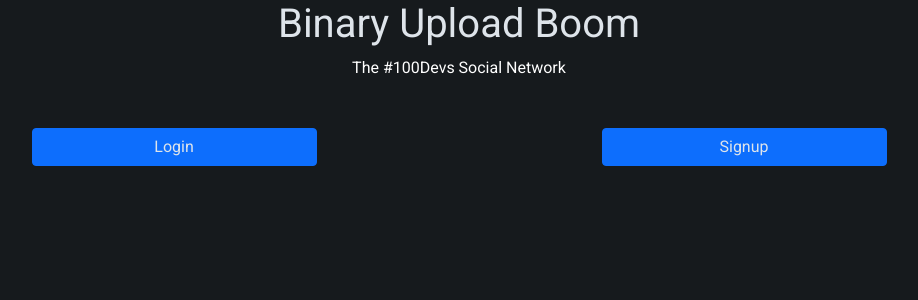
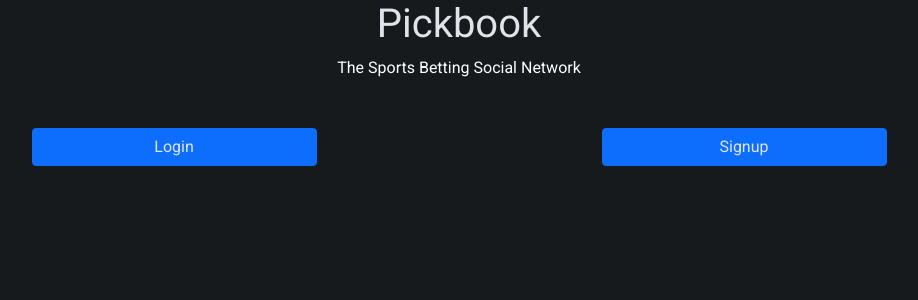
Before and after one commit to DenyusKeys/betSocial, a Node server app: page / in a window 1280 px wide. Shown: the top 300 px of the page, without its empty margins (181-1099 px from the left). Run offline with Node 20, Linux system fonts and the light colour scheme; some libraries are stand-ins or nearby versions.

Commit message:
Adjusted title and name of website on header partial

```diff
--- a/views/partials/header.ejs
+++ b/views/partials/header.ejs
@@ -4,7 +4,7 @@
     <meta charset="UTF-8" />
     <meta http-equiv="X-UA-Compatible" content="IE=edge" />
     <meta name="viewport" content="width=device-width, initial-scale=1.0" />
-    <title>Binary Upload Boom</title>
+    <title>Pickbook</title>
     <link rel="stylesheet" href="/public/css/style.css">
     <link
       rel="icon"
@@ -29,8 +29,8 @@
   <body>
     <header class="container">
       <div class="text-center">
-        <h1 class=""><a href="/profile">Binary Upload Boom</a></h1>
-        <span>The #100Devs Social Network</span>
+        <h1 class=""><a href="/profile">Pickbook</a></h1>
+        <span>The Sports Betting Social Network</span>
       </div>
     </header>
   </body>
```
Also changed, not shown: screenshotFeedPage.PNG (added), screenshotProfilePage.PNG (added).
